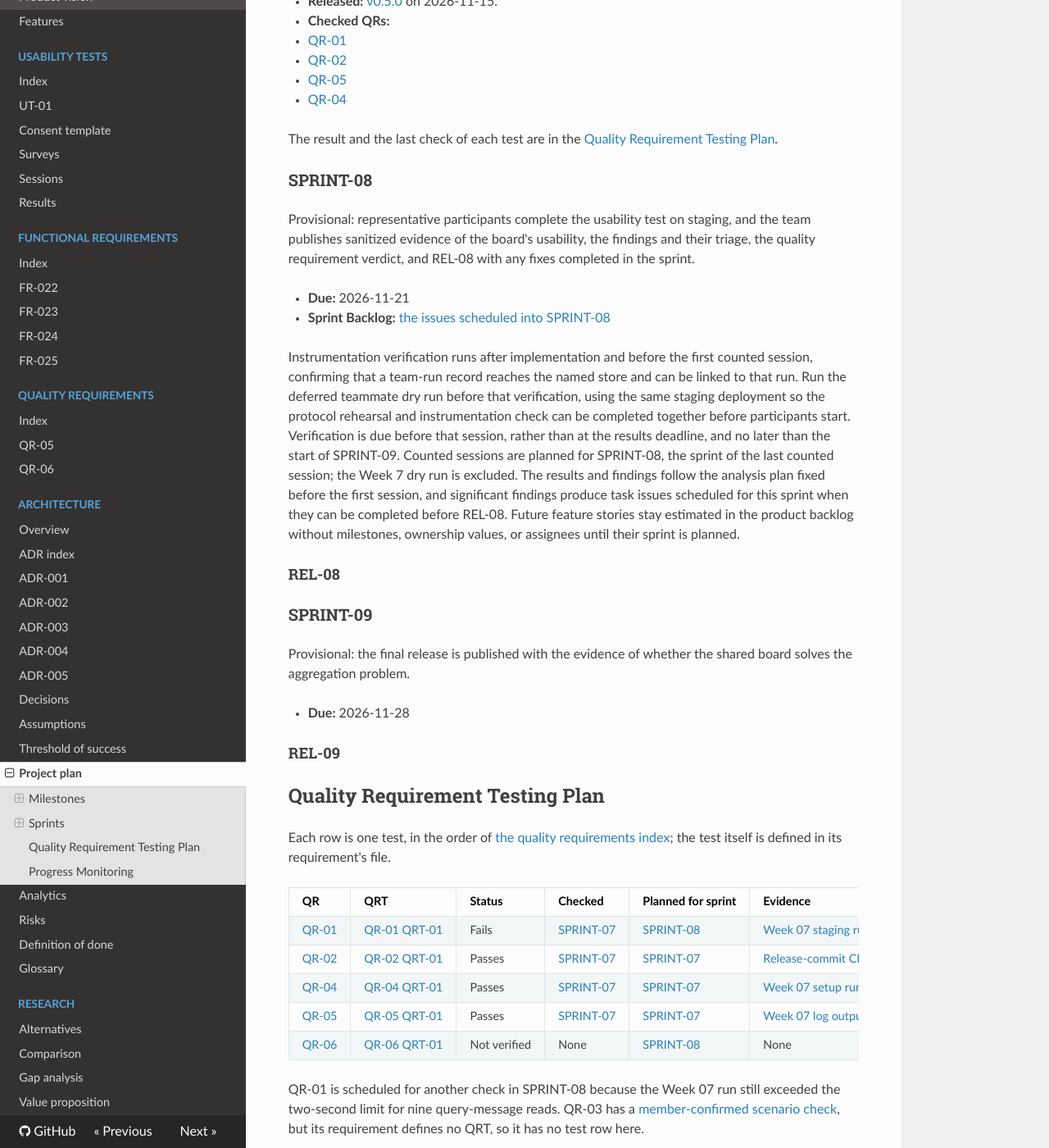
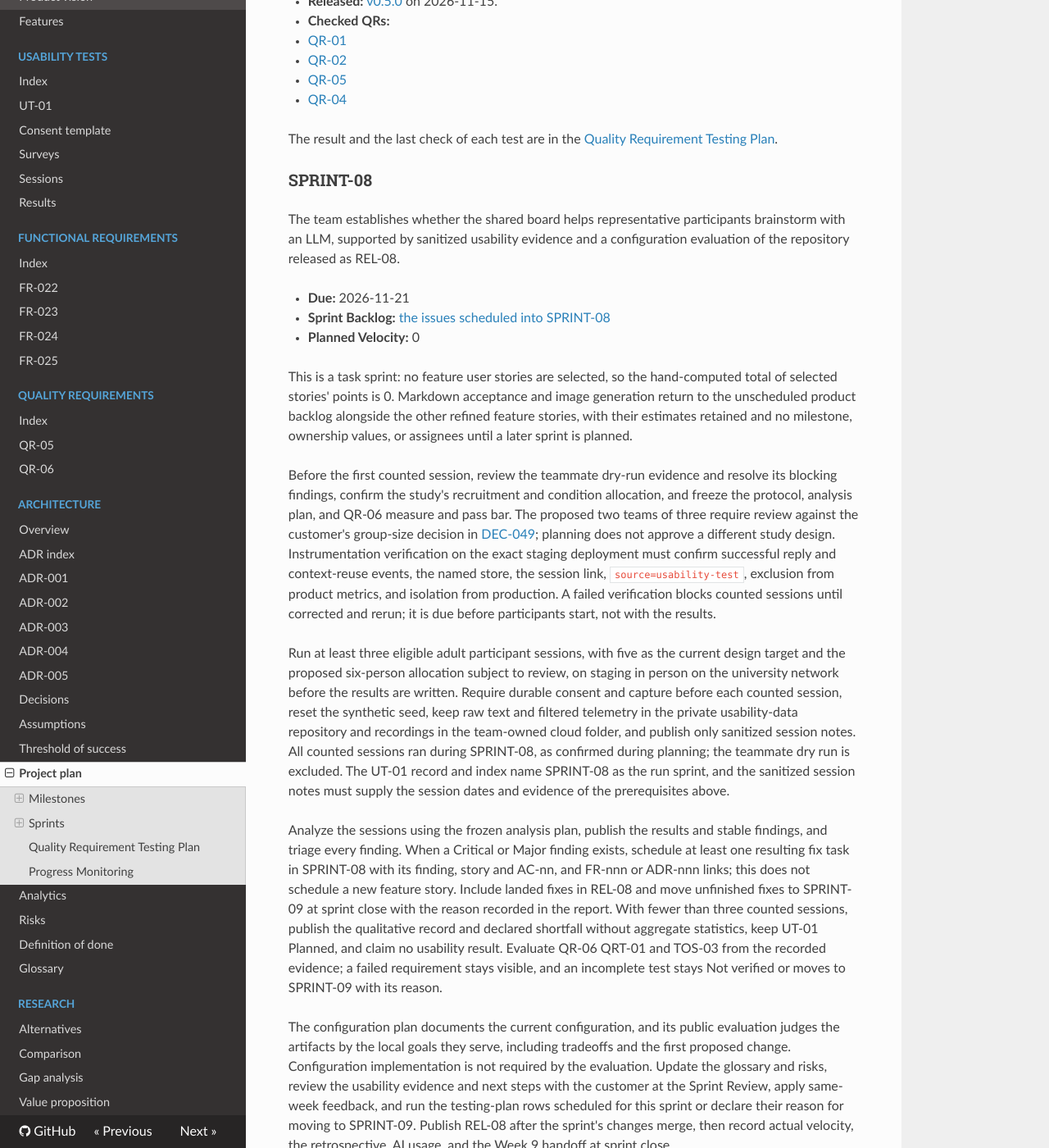
Before and after one commit to WellMadeTeam/workspace-ai-03, an MkDocs documentation site: the page built from docs/project-plan.md, in a window 1280 px wide and 1400 px high, scrolled down 3995 px. Shown: the whole window at 82% size. Built offline with MkDocs 1.6.1, drawn with Linux system fonts in a browser that asks for light colours; nearby versions of some CDN libraries; some of the changed text lies outside the part shown.

Commit message:
docs: plan sprint 08 around usability testing

```diff
--- a/docs/project-plan.md
+++ b/docs/project-plan.md
@@ -135,25 +135,47 @@ The result and the last check of each test are in the [Quality Requirement Testi
 
 ### SPRINT-08
 
-Provisional: representative participants complete the usability test on staging, and the team publishes sanitized evidence of the board's usability, the findings and their triage, the quality requirement verdict, and REL-08 with any fixes completed in the sprint.
+The team establishes whether the shared board helps representative participants brainstorm with an LLM, supported by sanitized usability evidence and a configuration evaluation of the repository released as REL-08.
 
 - **Due:** 2026-11-21
 - **Sprint Backlog:** [the issues scheduled into SPRINT-08](https://github.com/WellMadeTeam/workspace-ai-03/milestone/8)
+- **Planned Velocity:** 0
 
-Instrumentation verification runs after implementation and before the first counted session, confirming that a team-run record reaches the named store and can be linked to that run.
-Run the deferred teammate dry run before that verification, using the same staging deployment so the protocol rehearsal and instrumentation check can be completed together before participants start.
-Verification is due before that session, rather than at the results deadline, and no later than the start of SPRINT-09.
-Counted sessions are planned for SPRINT-08, the sprint of the last counted session; the Week 7 dry run is excluded.
-The results and findings follow the analysis plan fixed before the first session, and significant findings produce task issues scheduled for this sprint when they can be completed before REL-08.
-Future feature stories stay estimated in the product backlog without milestones, ownership values, or assignees until their sprint is planned.
+This is a task sprint: no feature user stories are selected, so the hand-computed total of selected stories' points is 0.
+Markdown acceptance and image generation return to the unscheduled product backlog alongside the other refined feature stories, with their estimates retained and no milestone, ownership values, or assignees until a later sprint is planned.
+
+Before the first counted session, review the teammate dry-run evidence and resolve its blocking findings, confirm the study's recruitment and condition allocation, and freeze the protocol, analysis plan, and QR-06 measure and pass bar.
+The proposed two teams of three require review against the customer's group-size decision in [DEC-049](decisions.md#dec-049); planning does not approve a different study design.
+Instrumentation verification on the exact staging deployment must confirm successful reply and context-reuse events, the named store, the session link, `source=usability-test`, exclusion from product metrics, and isolation from production.
+A failed verification blocks counted sessions until corrected and rerun; it is due before participants start, not with the results.
+
+Run at least three eligible adult participant sessions, with five as the current design target and the proposed six-person allocation subject to review, on staging in person on the university network before the results are written.
+Require durable consent and capture before each counted session, reset the synthetic seed, keep raw text and filtered telemetry in the private usability-data repository and recordings in the team-owned cloud folder, and publish only sanitized session notes.
+All counted sessions ran during SPRINT-08, as confirmed during planning; the teammate dry run is excluded.
+The UT-01 record and index name SPRINT-08 as the run sprint, and the sanitized session notes must supply the session dates and evidence of the prerequisites above.
+
+Analyze the sessions using the frozen analysis plan, publish the results and stable findings, and triage every finding.
+When a Critical or Major finding exists, schedule at least one resulting fix task in SPRINT-08 with its finding, story and AC-nn, and FR-nnn or ADR-nnn links; this does not schedule a new feature story.
+Include landed fixes in REL-08 and move unfinished fixes to SPRINT-09 at sprint close with the reason recorded in the report.
+With fewer than three counted sessions, publish the qualitative record and declared shortfall without aggregate statistics, keep UT-01 Planned, and claim no usability result.
+Evaluate QR-06 QRT-01 and TOS-03 from the recorded evidence; a failed requirement stays visible, and an incomplete test stays Not verified or moves to SPRINT-09 with its reason.
+
+The configuration plan documents the current configuration, and its public evaluation judges the artifacts by the local goals they serve, including tradeoffs and the first proposed change.
+Configuration implementation is not required by the evaluation.
+Update the glossary and risks, review the usability evidence and next steps with the customer at the Sprint Review, apply same-week feedback, and run the testing-plan rows scheduled for this sprint or declare their reason for moving to SPRINT-09.
+Publish REL-08 after the sprint's changes merge, then record actual velocity, the retrospective, AI usage, and the Week 9 handoff at sprint close.
 
 #### REL-08
 
 ### SPRINT-09
 
-Provisional: the final release is published with the evidence of whether the shared board solves the aggregation problem.
+Provisional: the final repository state and REL-09, the 7-minute presentation deck, and the reflection explain whether the shared board solves the aggregation problem, using the usability results, configuration evaluation, and declared limitations.
 
 - **Due:** 2026-11-28
+- **Sprint Backlog:** [the SPRINT-09 milestone](https://github.com/WellMadeTeam/workspace-ai-03/milestone/9)
+
+The existing milestone is linked for the handoff; no feature story is scheduled in advance.
+Refined stories remain in the product backlog until SPRINT-09 planning selects them against the final-delivery work and any deferred usability fixes or unverified tests.
 
 #### REL-09
 
```
Also changed, not shown: docs/usability-tests/README.md (+2 -1 lines), docs/usability-tests/ut-01/README.md (+8 -2 lines).
